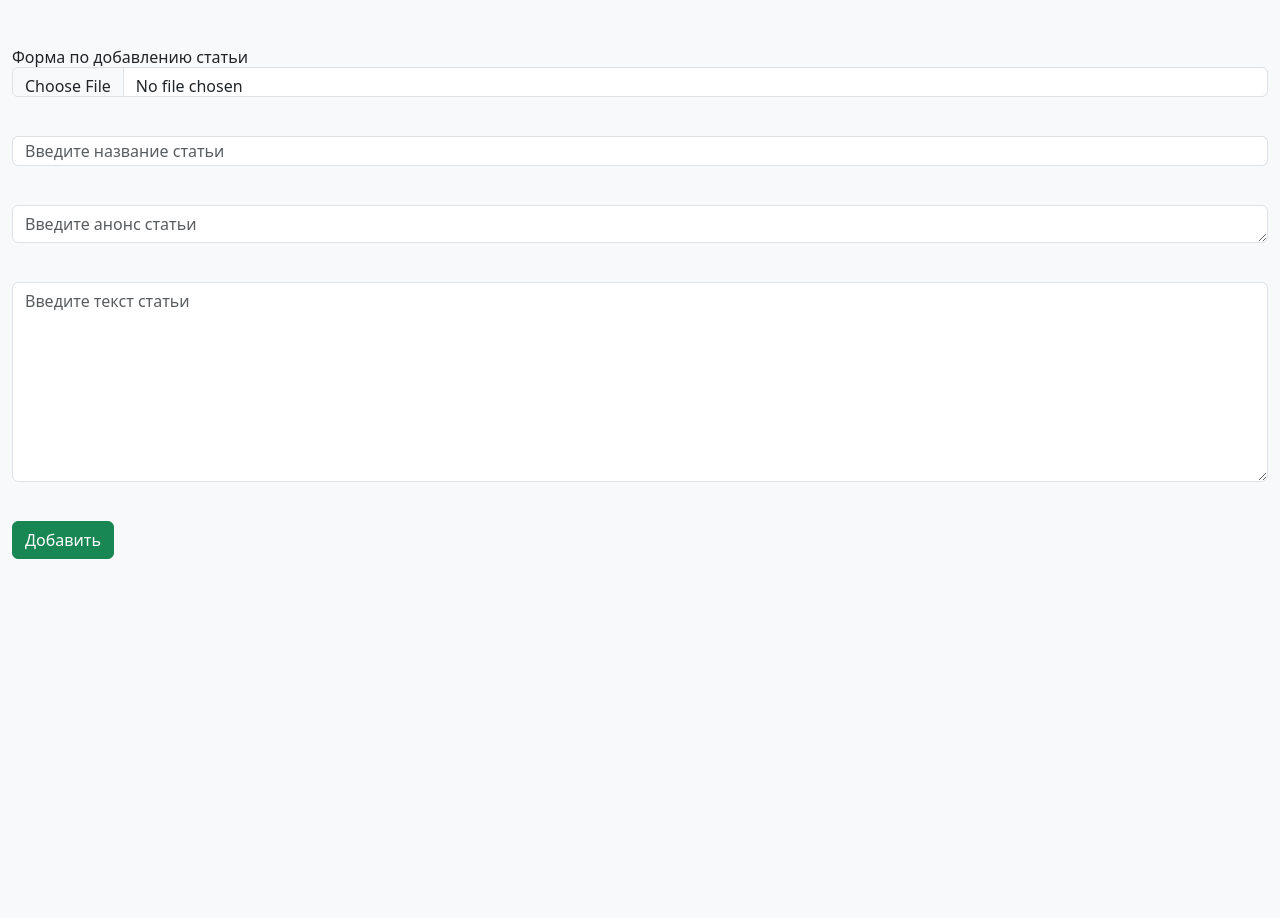
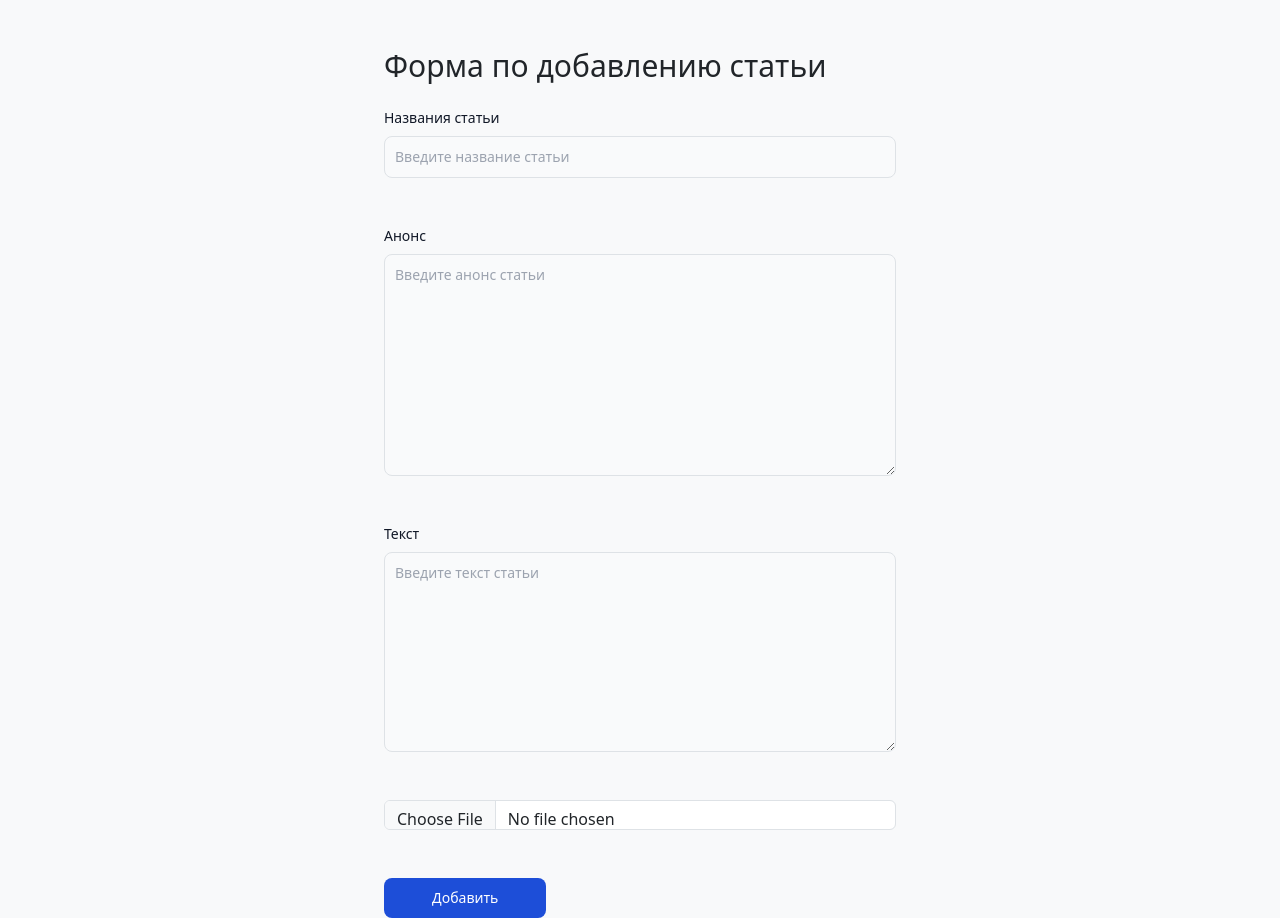
Before and after one commit to aliquis22/pythonPlatform, a Django app: page /article/create in a window 1280 px wide. Shown: the part 64-982 px from the top of the page. Before the commit the page ends 623 px from the top, so only its background shows below. Run offline with Django 3.2, Linux system fonts and the light colour scheme; the visitor is signed in with stand-in values (Sample User, id 1); some libraries are stand-ins or nearby versions.

Commit message:
Updated create article page

```diff
--- a/articles/forms.py
+++ b/articles/forms.py
@@ -6,8 +6,8 @@ class ArticleForm(ModelForm):
         model = Article
         fields = ['title', 'announce', 'text', 'image']
         widgets = {
-            "title": TextInput(attrs={'class':'form-control', 'placeholder': 'Введите название статьи'}),
-            "announce": Textarea(attrs={'class': 'form-control', 'placeholder': 'Введите анонс статьи'}),
-            "text": Textarea(attrs={'class': 'form-control', 'placeholder': 'Введите текст статьи', 'style': 'width: 100%; height: 200px;'}),
+            "title": TextInput(attrs={'class':'bg-gray-50 border border-gray-300 text-gray-900 text-sm rounded-lg focus:ring-blue-500 focus:border-blue-500 block w-full p-2.5', 'placeholder': 'Введите название статьи'}),
+            "announce": Textarea(attrs={'class': 'bg-gray-50 border border-gray-300 text-gray-900 text-sm rounded-lg focus:ring-blue-500 focus:border-blue-500 block w-full p-2.5', 'placeholder': 'Введите анонс статьи'}),
+            "text": Textarea(attrs={'class': 'block p-2.5 w-full text-sm text-gray-900 bg-gray-50 rounded-lg border border-gray-300 focus:ring-blue-500 focus:border-blue-500', 'placeholder': 'Введите текст статьи', 'style': 'width: 100%; height: 200px;'}),
             "image": FileInput(attrs={'class': 'form-control', 'placeholder': 'Выберите изображение'})
         }
--- a/articles/templates/articles/create.html
+++ b/articles/templates/articles/create.html
@@ -1,17 +1,31 @@
 {% extends 'base.html' %}
 {% load static %}
 {% block content %}
-        <div class="features">
-        <h1>Форма по добавлению статьи</h1>
-        <form method="post" enctype="multipart/form-data">
-            {% csrf_token %}
-            {{ form.image }}<br>
-            {{ form.title }}<br>
-            {{ form.announce }}<br>
-            {{ form.text }}<br>
-            <span>{{ error }}</span>
-            <button class="btn btn-success" type="submit">Добавить</button>
+<div class="features">
+    <form method="post" enctype="multipart/form-data" class="max-w-lg mx-auto">
+        {% csrf_token %}
+        <h1 class="text-3xl font-medium mb-4">Форма по добавлению статьи</h1>
 
-        </form>
+        <div class="mb-5">
+            <label for="title" class="block mb-2 text-sm font-medium text-gray-900">Названия статьи</label>
+            {{ form.title }}
         </div>
+        <div class="mb-5">
+            <label for="announce" class="block mb-2 text-sm font-medium text-gray-900">Анонс</label>
+            {{ form.announce }}
+        </div>
+        <div class="mb-5">
+            <label for="message" class="block mb-2 text-sm font-medium text-gray-900">Текст</label>
+            {{ form.text }}
+        </div>
+        <div class="mb-5">
+            {{ form.image }}
+        </div>
+        <span>{{ error }}</span>
+        <button type="submit"
+            class="text-white bg-blue-700 hover:bg-blue-800 focus:ring-4 focus:outline-none focus:ring-blue-300 font-medium rounded-lg text-sm w-full sm:w-auto px-5 py-2.5 text-center dark:bg-blue-600 dark:hover:bg-blue-700 dark:focus:ring-blue-800">
+            Добавить
+        </button>
+    </form>
+</div>
 {% endblock %}
```
